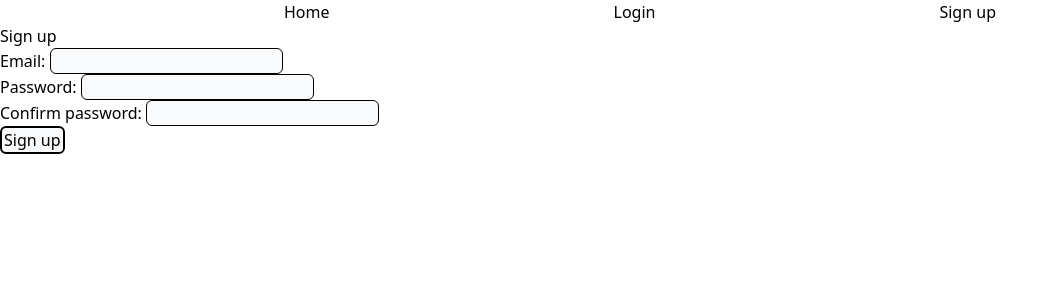
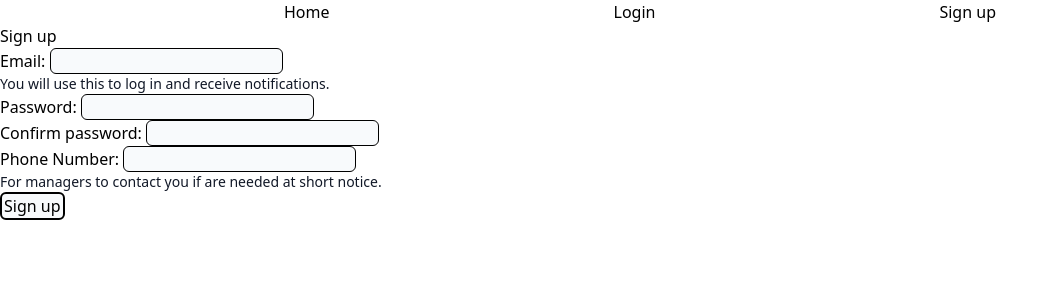
Before and after one commit to Sirderyl/Team-Project-and-Proffesionalism, a React (Vite) app in the folder Volunteering/: page /signup in a window 1280 px wide. Shown: the top 300 px of the page, without its empty margins (0-1059 px from the left). Built offline with nearby package versions, Linux system fonts and the light colour scheme.

Commit message:
FormField component

```diff
--- /dev/null
+++ b/Volunteering/src/components/FormField.jsx
@@ -0,0 +1,31 @@
+import PropTypes from 'prop-types'
+
+/**
+ * Styled wrapper for an <input> element with a label and an optional reason for being requested
+ */
+export default function FormField({
+    label,
+    type,
+    value,
+    setValue,
+    reason,
+    required,
+}) {
+    return (
+        <label>{label}: <input
+            className='border border-black rounded-md bg-slate-50 focus:bg-slate-200'
+            type={type}
+            value={value}
+            onChange={e => setValue(e.target.value)}
+            required={required}
+        />{reason ? <p className='text-sm text-gray-900'>{reason}</p> : <br/>}</label>
+    )
+}
+FormField.propTypes = {
+    label: PropTypes.string.isRequired,
+    type: PropTypes.string.isRequired,
+    value: PropTypes.string.isRequired,
+    setValue: PropTypes.func.isRequired,
+    reason: PropTypes.string,
+    required: PropTypes.bool,
+}
--- a/Volunteering/src/pages/Login.jsx
+++ b/Volunteering/src/pages/Login.jsx
@@ -1,7 +1,8 @@
 import { useState } from 'react'
 import { Link } from 'react-router-dom'
 
-import { buttonStyle, inputStyle } from '../utils/styles'
+import { buttonStyle } from '../utils/styles'
+import FormField from '../components/FormField'
 
 /**
  * Login page
@@ -42,22 +43,21 @@ export default function Login() {
         <main>
             <h1>Login</h1>
             <form onSubmit={handleSubmit}>
-                <label>Email: <input
-                    className={inputStyle}
+                <FormField
+                    label='Email'
                     type='email'
                     value={email}
-                    onChange={e => setEmail(e.target.value)}
+                    setValue={setEmail}
                     required
-                /></label><br />
+                />
 
-                <label>Password: <input
-                    className={inputStyle}
+                <FormField
+                    label='Password'
                     type='password'
                     value={password}
-                    onChange={e => setPassword(e.target.value)}
+                    setValue={setPassword}
                     required
-                /></label><br />
-
+                />
                 <button type='submit' className={buttonStyle}>Log in</button>
             </form>
 
--- a/Volunteering/src/pages/Signup.jsx
+++ b/Volunteering/src/pages/Signup.jsx
@@ -1,5 +1,6 @@
 import { useState } from 'react'
-import { buttonStyle, inputStyle } from '../utils/styles'
+import { buttonStyle } from '../utils/styles'
+import FormField from '../components/FormField'
 
 /**
  * Signup page
@@ -9,6 +10,7 @@ export default function SignUp() {
     const [email, setEmail] = useState('')
     const [password, setPassword] = useState('')
     const [confirmPassword, setConfirmPassword] = useState('')
+    const [phoneNumber, setPhoneNumber] = useState('')
     // TODO: Use the same error handling as in Login. Probably a component to reuse
     const [error, setError] = useState()
 
@@ -40,29 +42,37 @@ export default function SignUp() {
         <main>
             <h1>Sign up</h1>
             <form onSubmit={handleSubmit}>
-                <label>Email: <input
-                    className={inputStyle}
+                <FormField
+                    label='Email'
                     type='email'
                     value={email}
-                    onChange={e => setEmail(e.target.value)}
-                    required
-                /></label><br />
+                    setValue={setEmail}
+                    reason='You will use this to log in and receive notifications.'
+                />
 
-                <label>Password: <input
-                    className={inputStyle}
+                <FormField
+                    label='Password'
                     type='password'
                     value={password}
-                    onChange={e => setPassword(e.target.value)}
-                    required
-                /></label><br />
+                    setValue={setPassword}
+                />
 
-                <label>Confirm password: <input
-                    className={inputStyle}
+                <FormField
+                    label='Confirm password'
                     type='password'
                     value={confirmPassword}
-                    onChange={e => setConfirmPassword(e.target.value)}
+                    setValue={setConfirmPassword}
                     required
-                /></label><br />
+                />
+
+                <FormField
+                    label='Phone Number'
+                    type='tel'
+                    value={phoneNumber}
+                    setValue={setPhoneNumber}
+                    reason='For managers to contact you if are needed at short notice.'
+                    required
+                />
 
                 <button className={buttonStyle} type='submit'>Sign up</button>
             </form>
--- a/Volunteering/src/utils/styles.js
+++ b/Volunteering/src/utils/styles.js
@@ -3,11 +3,6 @@
  */
 
 /**
- * Style to be used for input text fields
- */
-export const inputStyle = 'border border-black rounded-md bg-slate-50 focus:bg-slate-200'
-
-/**
  * Style for buttons
  */
 export const buttonStyle = 'border-2 border-black rounded-md bg-slate-50 hover:bg-slate-200 focus:bg-slate-200 px-0.5'
```
